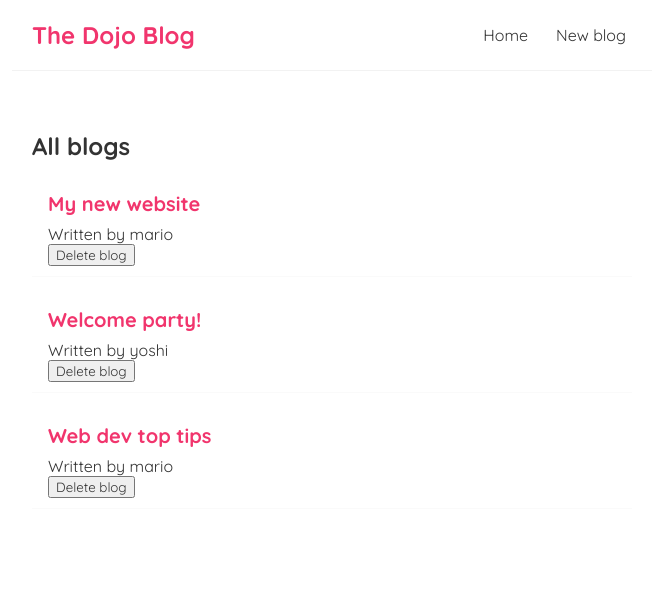
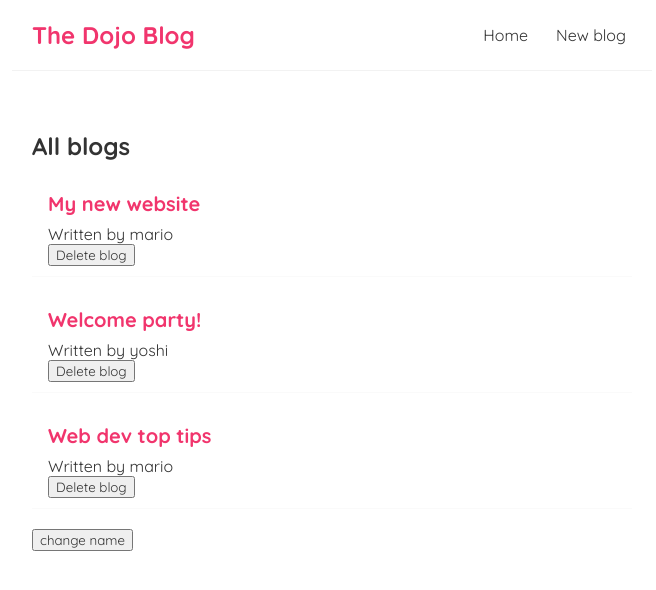
Before and after one commit to Kabuki-edwin/dojo-blog, a React (Create React App) app: page / in a window 1280 px wide. Shown: the top 590 px of the page, without its empty margins (308-964 px from the left). Built offline with nearby package versions, Linux system fonts and the light colour scheme.

Commit message:
use effect dependencies

```diff
--- a/src/home.js
+++ b/src/home.js
@@ -1,4 +1,4 @@
-import { useState } from "react";
+import { useEffect, useState } from "react";
 import Bloglist from "./Bloglist ";
 
 const Home = () => {
@@ -8,14 +8,22 @@
         { title: 'Web dev top tips', body: 'lorem ipsum...', author: 'mario', id: 3 }
       ]);
 
+      const [name, setName] = useState('mario');
+
 const handleDelete = (id) => {
     const newBlogs = blogs.filter(blog => blog.id !== id);
     setBlogs(newBlogs);
 }
 
+useEffect(() => {
+    console.log('use effect ran');
+    console.log(name);
+},[name]);
+
     return (
         <div className="home">
            <Bloglist blogs ={blogs} title ='All blogs' handleDelete ={handleDelete}></Bloglist>
+           <button onClick={() => setName('Luigi')}>change name</button>
         </div>
     );
 }
```
